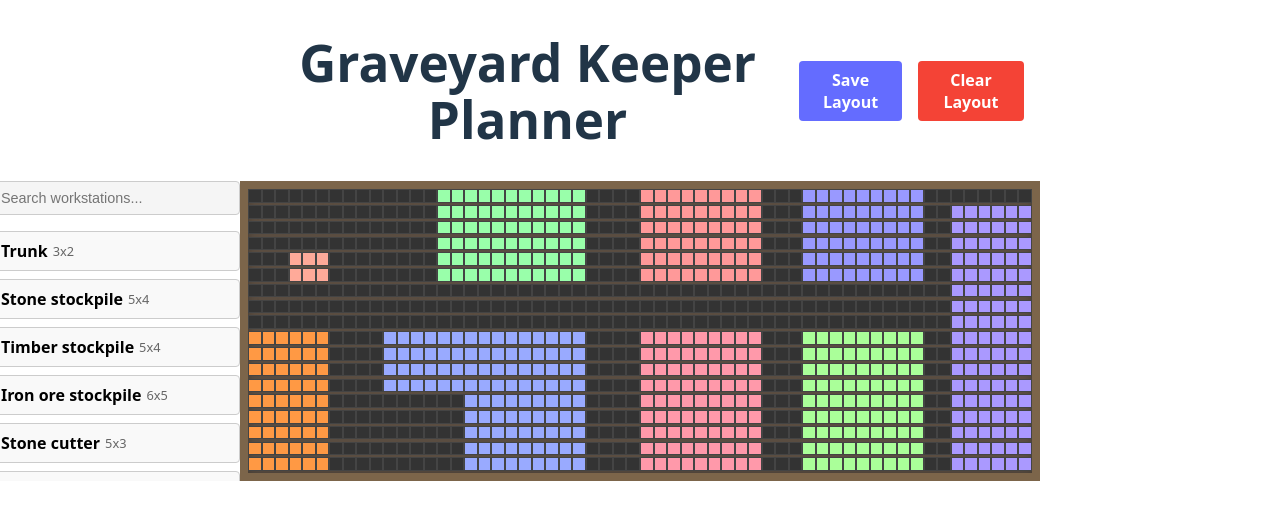
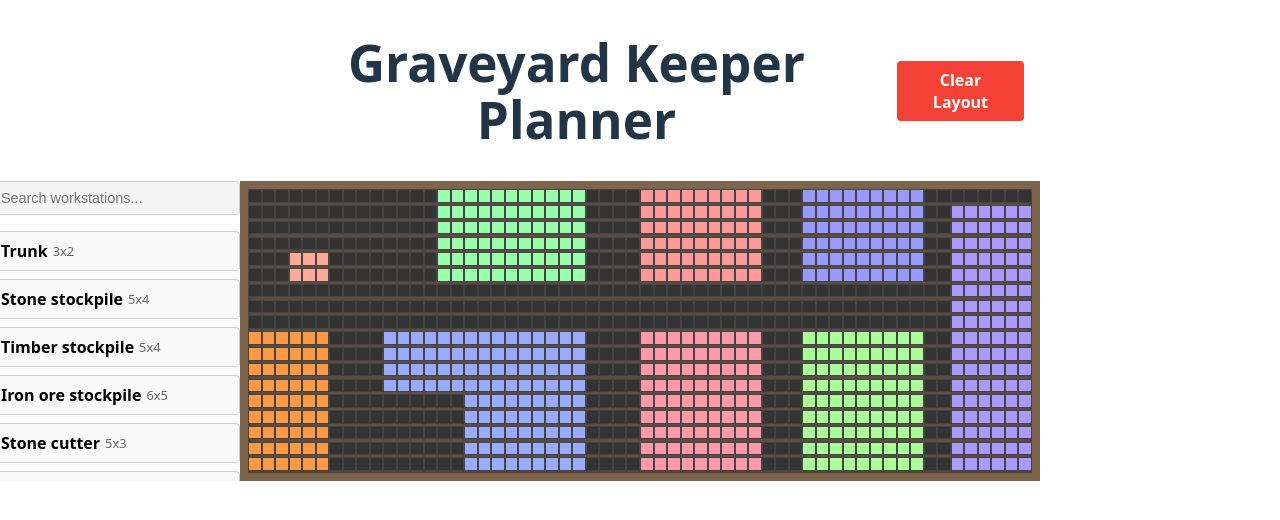
Before and after one commit to BenjinYap/graveyardkeeperplanner.com, a Svelte app: page / in a window 1280 px wide. Shown: the top 520 px of the page. Built offline with nearby package versions, Linux system fonts and the light colour scheme.

Commit message:
layout qol

```diff
--- a/src/App.svelte
+++ b/src/App.svelte
@@ -35,12 +35,6 @@
     }, 2000);
   }
 
-  // Function to manually save the current layout
-  function saveLayout() {
-    if (savePlacedWorkstations($placedWorkstations)) {
-      showNotificationMessage('Layout saved!');
-    }
-  }
 
   // Function to clear the layout
   function clearLayout() {
@@ -59,6 +53,11 @@
   onMount(() => {
     initializeGrid(); // Uses grid_areas.json by default
 
+    // Update grid occupancy for workstations loaded from localStorage
+    $placedWorkstations.forEach(workstation => {
+      updateGridOccupancy(workstation, true);
+    });
+
     // Add keyboard event listener for rotation
     window.addEventListener('keydown', handleKeyDown);
 
@@ -67,19 +66,6 @@
       // Only save if there are workstations or if we're clearing them intentionally
       if (workstations.length > 0 || document.readyState === 'complete') {
         savePlacedWorkstations(workstations);
-
-        // Don't show auto-save notification during initial load
-        if (document.readyState === 'complete' &&
-            // Avoid showing notification for programmatic changes (like clear)
-            !showNotification) {
-
-          const now = Date.now();
-          // Only show notification if enough time has passed since the last one
-          if (now - lastAutoSaveTime > AUTO_SAVE_DEBOUNCE_MS) {
-            showNotificationMessage('Layout auto-saved');
-            lastAutoSaveTime = now;
-          }
-        }
       }
     });
 
@@ -411,9 +397,6 @@
     <div class="header-content">
       <h1>Graveyard Keeper Planner</h1>
       <div class="header-controls">
-        <button class="save-button" on:click={saveLayout}>
-          Save Layout
-        </button>
         <button class="clear-button" on:click={clearLayout}>
           Clear Layout
         </button>
@@ -585,20 +568,6 @@
     gap: 1rem;
   }
 
-  .save-button {
-    padding: 0.5rem 1rem;
-    background-color: #646cff;
-    color: white;
-    border: none;
-    border-radius: 4px;
-    cursor: pointer;
-    font-weight: bold;
-    transition: background-color 0.2s;
-  }
-
-  .save-button:hover {
-    background-color: #535bf2;
-  }
 
   .clear-button {
     padding: 0.5rem 1rem;
```
